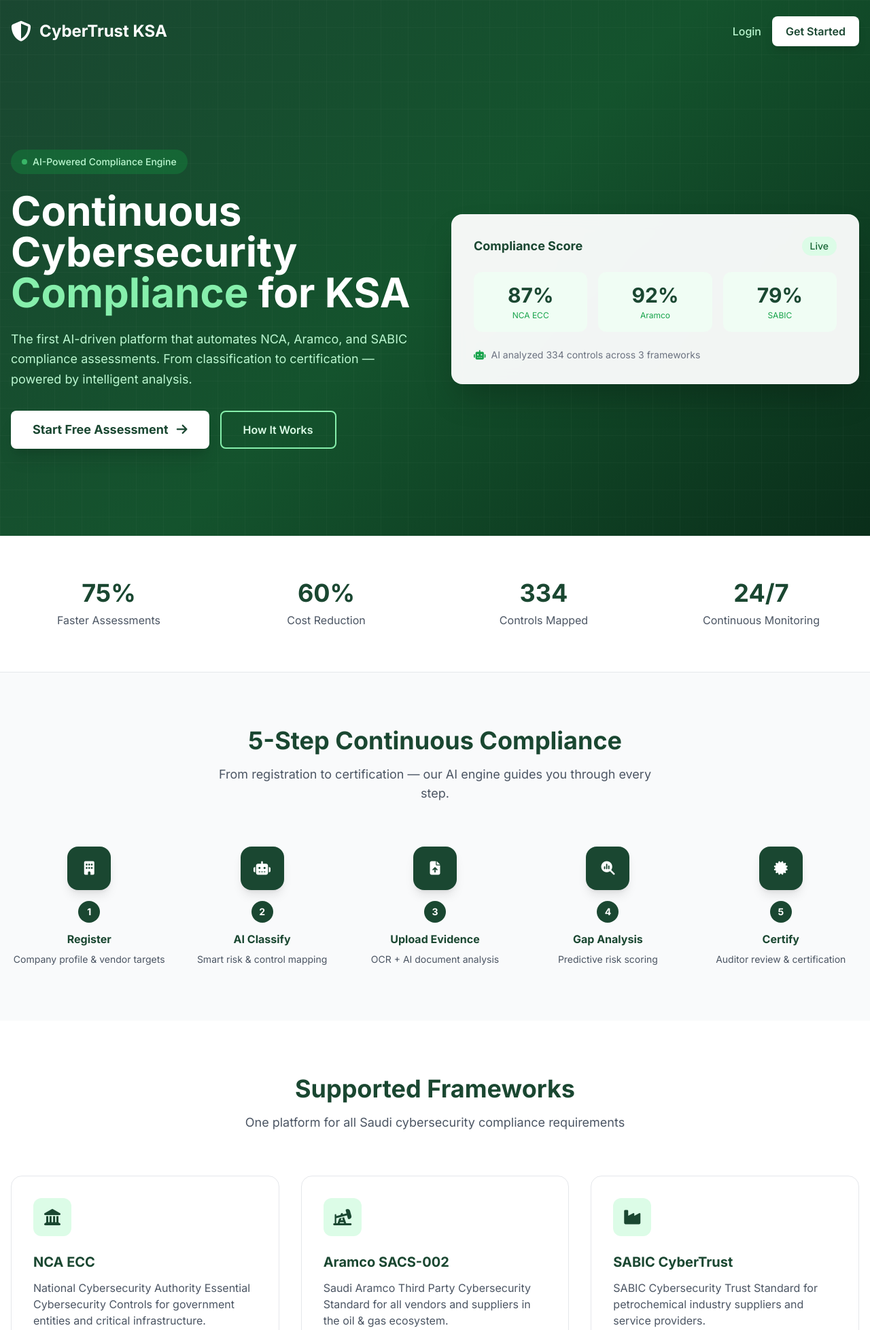
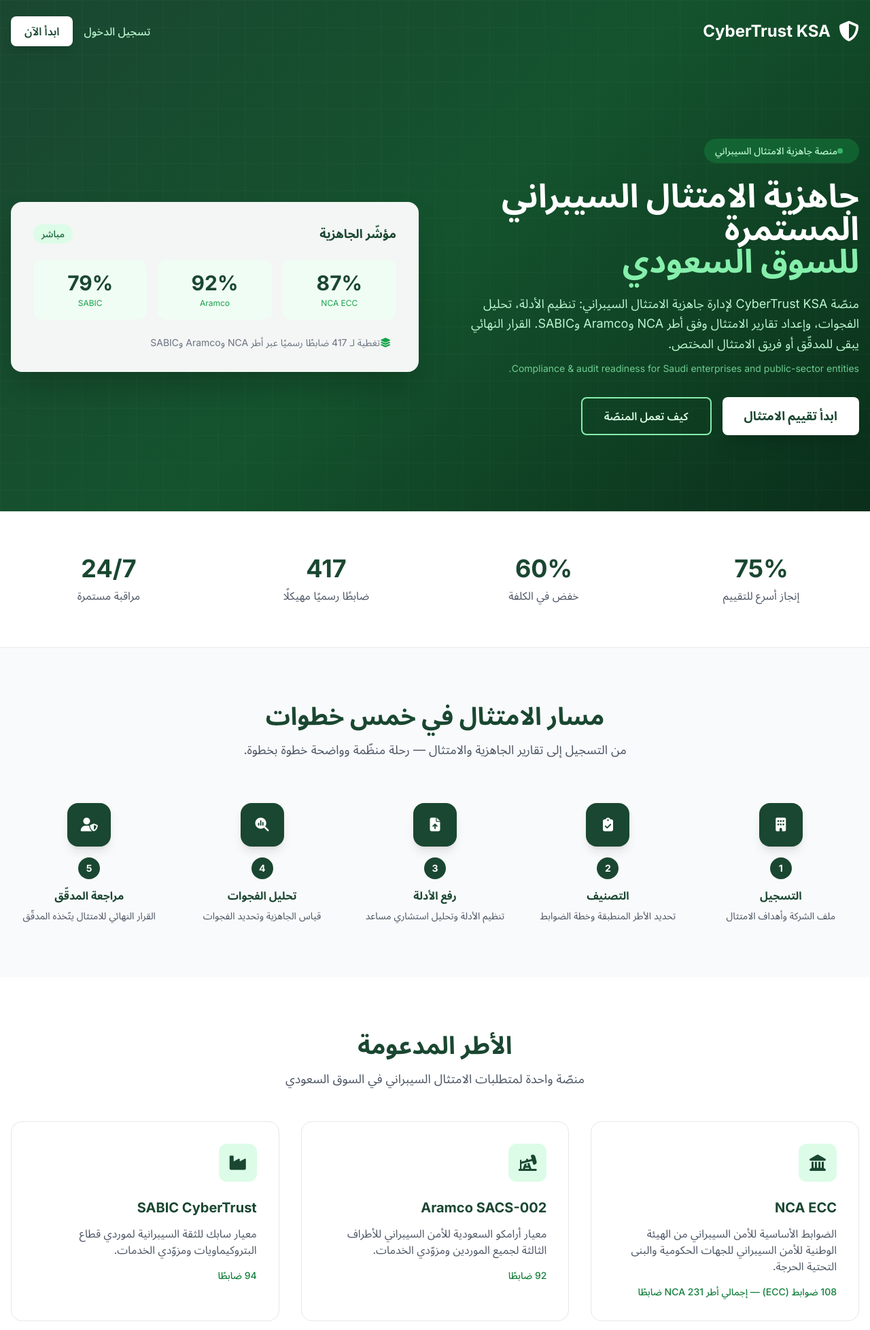
Before and after one commit to mohammed0115/1saudicyber, a Django app: page / in a window 1280 px wide. Shown: the top 1956 px of the page at 68% size. Run offline with Django 5.2, Linux system fonts and the light colour scheme; data that the repository does not hold is empty; parts of the project's set-up code (start-up, migrations or seed data) failed here and were passed over; some libraries are stand-ins or nearby versions.

Commit message:
Localize public onboarding experience for Arabic KSA users
Arabic-first, RTL landing page with corrected official control counts
(417 total; NCA ECC 108 / NCA 231; Aramco 92; SABIC 94), readiness
terminology instead of certification claims, and removal of the legacy
334 number. Company registration is now a calm 3-step stepper. No
compliance, subscription, or report logic changed; no migrations.

Co-Authored-By: Claude Opus 4.8 (1M context) <noreply@anthropic.com>

```diff
--- a/templates/compliance/controls_list.html
+++ b/templates/compliance/controls_list.html
@@ -7,7 +7,7 @@
     <div class="flex flex-col md:flex-row justify-between items-start md:items-center gap-4">
         <div>
             <h1 class="text-2xl font-bold text-gov-green-800">Compliance Controls</h1>
-            <p class="text-gov-gray-600">334 controls mapped across NCA, Aramco, and SABIC frameworks</p>
+            <p class="text-gov-gray-600">417 ضابطًا رسميًا عبر أطر NCA وAramco وSABIC</p>
         </div>
     </div>
 
--- a/templates/core/landing.html
+++ b/templates/core/landing.html
@@ -1,52 +1,55 @@
 {% extends "base.html" %}
-{% block title %}CyberTrust KSA - AI-Powered Cybersecurity Compliance{% endblock %}
+{% block title %}CyberTrust KSA — منصة جاهزية الامتثال السيبراني{% endblock %}
 
 {% block body %}
-<!-- Hero Section -->
+<div dir="rtl" style="font-family:'Inter','Noto Sans Arabic',sans-serif;">
+
+<!-- Hero -->
 <section class="gradient-gov relative overflow-hidden">
     <div class="absolute inset-0 opacity-10">
         <svg width="100%" height="100%"><defs><pattern id="grid" width="40" height="40" patternUnits="userSpaceOnUse"><path d="M 40 0 L 0 0 0 40" fill="none" stroke="white" stroke-width="0.5"/></pattern></defs><rect width="100%" height="100%" fill="url(#grid)"/></svg>
     </div>
     <nav class="relative z-10 max-w-7xl mx-auto px-4 py-6 flex justify-between items-center">
-        <div class="flex items-center space-x-3">
+        <div class="flex items-center gap-3">
             <i class="fas fa-shield-halved text-white text-3xl"></i>
             <span class="text-white font-bold text-2xl">CyberTrust KSA</span>
         </div>
-        <div class="flex items-center space-x-4">
-            <a href="{% url 'core:login' %}" class="text-gov-green-200 hover:text-white font-medium transition">Login</a>
-            <a href="{% url 'core:get_started' %}" class="bg-white text-gov-green-800 px-5 py-2.5 rounded-lg font-semibold hover:bg-gov-green-50 transition shadow-lg">Get Started</a>
+        <div class="flex items-center gap-4">
+            <a href="{% url 'core:login' %}" class="text-gov-green-200 hover:text-white font-medium transition">تسجيل الدخول</a>
+            <a href="{% url 'core:get_started' %}" class="bg-white text-gov-green-800 px-5 py-2.5 rounded-lg font-semibold hover:bg-gov-green-50 transition shadow-lg">ابدأ الآن</a>
         </div>
     </nav>
 
-    <div class="relative z-10 max-w-7xl mx-auto px-4 py-20 lg:py-32">
+    <div class="relative z-10 max-w-7xl mx-auto px-4 py-20 lg:py-28">
         <div class="grid lg:grid-cols-2 gap-12 items-center">
             <div>
                 <div class="inline-flex items-center bg-gov-green-700/50 rounded-full px-4 py-2 mb-6">
-                    <span class="w-2 h-2 bg-green-400 rounded-full animate-pulse mr-2"></span>
-                    <span class="text-green-200 text-sm font-medium">AI-Powered Compliance Engine</span>
+                    <span class="w-2 h-2 bg-green-400 rounded-full animate-pulse ms-2"></span>
+                    <span class="text-green-200 text-sm font-medium">منصة جاهزية الامتثال السيبراني</span>
                 </div>
-                <h1 class="text-4xl lg:text-6xl font-bold text-white leading-tight mb-6">
-                    Continuous Cybersecurity<br>
-                    <span class="text-green-300">Compliance</span> for KSA
+                <h1 class="text-4xl lg:text-5xl font-bold text-white leading-tight mb-6">
+                    جاهزية الامتثال السيبراني المستمرة
+                    <br><span class="text-green-300">للسوق السعودي</span>
                 </h1>
-                <p class="text-gov-green-200 text-lg mb-8 leading-relaxed">
-                    The first AI-driven platform that automates NCA, Aramco, and SABIC compliance assessments.
-                    From classification to certification — powered by intelligent analysis.
+                <p class="text-gov-green-200 text-lg mb-3 leading-relaxed">
+                    منصّة CyberTrust KSA لإدارة جاهزية الامتثال السيبراني: تنظيم الأدلة، تحليل الفجوات،
+                    وإعداد تقارير الامتثال وفق أطر NCA وAramco وSABIC. القرار النهائي يبقى للمدقّق أو فريق الامتثال المختص.
                 </p>
+                <p class="text-gov-green-300/80 text-sm mb-8">Compliance &amp; audit readiness for Saudi enterprises and public-sector entities.</p>
                 <div class="flex flex-wrap gap-4">
                     <a href="{% url 'core:get_started' %}" class="bg-white text-gov-green-800 px-8 py-3.5 rounded-lg font-bold text-lg hover:bg-green-50 transition shadow-xl">
-                        Start Free Assessment <i class="fas fa-arrow-right ml-2"></i>
+                        ابدأ تقييم الامتثال
                     </a>
                     <a href="#process" class="border-2 border-gov-green-300 text-gov-green-100 px-8 py-3.5 rounded-lg font-semibold hover:bg-gov-green-700/50 transition">
-                        How It Works
+                        كيف تعمل المنصّة
                     </a>
                 </div>
             </div>
             <div class="hidden lg:block">
-                <div class="glass-card rounded-2xl p-8 shadow-2xl">
+                <div class="glass-card rounded-2xl p-8 shadow-2xl text-right">
                     <div class="flex items-center justify-between mb-6">
-                        <h3 class="font-bold text-gov-green-800 text-lg">Compliance Score</h3>
-                        <span class="bg-green-100 text-green-800 px-3 py-1 rounded-full text-sm font-medium">Live</span>
+                        <h3 class="font-bold text-gov-green-800 text-lg">مؤشّر الجاهزية</h3>
+                        <span class="bg-green-100 text-green-800 px-3 py-1 rounded-full text-sm font-medium">مباشر</span>
                     </div>
                     <div class="grid grid-cols-3 gap-4 mb-6">
                         <div class="text-center p-4 bg-gov-green-50 rounded-xl">
@@ -63,8 +66,8 @@
                         </div>
                     </div>
                     <div class="flex items-center text-sm text-gov-gray-500">
-                        <i class="fas fa-robot text-gov-green-600 mr-2"></i>
-                        AI analyzed 334 controls across 3 frameworks
+                        <i class="fas fa-layer-group text-gov-green-600 ms-2"></i>
+                        تغطية لـ 417 ضابطًا رسميًا عبر أطر NCA وAramco وSABIC
                     </div>
                 </div>
             </div>
@@ -72,78 +75,39 @@
     </div>
 </section>
 
-<!-- ROI Metrics -->
+<!-- Metrics -->
 <section class="py-16 bg-white border-b">
     <div class="max-w-7xl mx-auto px-4">
-        <div class="grid grid-cols-2 md:grid-cols-4 gap-8">
-            <div class="text-center">
-                <div class="text-4xl font-bold text-gov-green-800">75%</div>
-                <div class="text-gov-gray-600 mt-2">Faster Assessments</div>
-            </div>
-            <div class="text-center">
-                <div class="text-4xl font-bold text-gov-green-800">60%</div>
-                <div class="text-gov-gray-600 mt-2">Cost Reduction</div>
-            </div>
-            <div class="text-center">
-                <div class="text-4xl font-bold text-gov-green-800">334</div>
-                <div class="text-gov-gray-600 mt-2">Controls Mapped</div>
-            </div>
-            <div class="text-center">
-                <div class="text-4xl font-bold text-gov-green-800">24/7</div>
-                <div class="text-gov-gray-600 mt-2">Continuous Monitoring</div>
-            </div>
+        <div class="grid grid-cols-2 md:grid-cols-4 gap-8 text-center">
+            <div><div class="text-4xl font-bold text-gov-green-800">75%</div><div class="text-gov-gray-600 mt-2">إنجاز أسرع للتقييم</div></div>
+            <div><div class="text-4xl font-bold text-gov-green-800">60%</div><div class="text-gov-gray-600 mt-2">خفض في الكلفة</div></div>
+            <div><div class="text-4xl font-bold text-gov-green-800">417</div><div class="text-gov-gray-600 mt-2">ضابطًا رسميًا مهيكلًا</div></div>
+            <div><div class="text-4xl font-bold text-gov-green-800">24/7</div><div class="text-gov-gray-600 mt-2">مراقبة مستمرة</div></div>
         </div>
     </div>
 </section>
 
-<!-- 5-Step Process -->
+<!-- Process / stepper -->
 <section id="process" class="py-20 bg-gov-gray-50">
     <div class="max-w-7xl mx-auto px-4">
         <div class="text-center mb-16">
-            <h2 class="text-3xl lg:text-4xl font-bold text-gov-green-800 mb-4">5-Step Continuous Compliance</h2>
-            <p class="text-gov-gray-600 text-lg max-w-2xl mx-auto">From registration to certification — our AI engine guides you through every step.</p>
+            <h2 class="text-3xl lg:text-4xl font-bold text-gov-green-800 mb-4">مسار الامتثال في خمس خطوات</h2>
+            <p class="text-gov-gray-600 text-lg max-w-2xl mx-auto">من التسجيل إلى تقارير الجاهزية والامتثال — رحلة منظّمة وواضحة خطوة بخطوة.</p>
         </div>
         <div class="grid md:grid-cols-5 gap-6">
+            {% for s in "12345" %}
             <div class="text-center group">
                 <div class="w-16 h-16 bg-gov-green-800 rounded-2xl flex items-center justify-center mx-auto mb-4 group-hover:scale-110 transition shadow-lg">
-                    <i class="fas fa-building text-white text-xl"></i>
+                    <i class="fas {% if forloop.counter == 1 %}fa-building{% elif forloop.counter == 2 %}fa-clipboard-check{% elif forloop.counter == 3 %}fa-file-upload{% elif forloop.counter == 4 %}fa-magnifying-glass-chart{% else %}fa-user-shield{% endif %} text-white text-xl"></i>
                 </div>
-                <div class="bg-gov-green-800 text-white w-8 h-8 rounded-full flex items-center justify-center mx-auto mb-3 text-sm font-bold">1</div>
-                <h3 class="font-bold text-gov-green-800 mb-2">Register</h3>
-                <p class="text-sm text-gov-gray-600">Company profile & vendor targets</p>
+                <div class="bg-gov-green-800 text-white w-8 h-8 rounded-full flex items-center justify-center mx-auto mb-3 text-sm font-bold">{{ forloop.counter }}</div>
+                {% if forloop.counter == 1 %}<h3 class="font-bold text-gov-green-800 mb-2">التسجيل</h3><p class="text-sm text-gov-gray-600">ملف الشركة وأهداف الامتثال</p>
+                {% elif forloop.counter == 2 %}<h3 class="font-bold text-gov-green-800 mb-2">التصنيف</h3><p class="text-sm text-gov-gray-600">تحديد الأطر المنطبقة وخطة الضوابط</p>
+                {% elif forloop.counter == 3 %}<h3 class="font-bold text-gov-green-800 mb-2">رفع الأدلة</h3><p class="text-sm text-gov-gray-600">تنظيم الأدلة وتحليل استشاري مساعد</p>
+                {% elif forloop.counter == 4 %}<h3 class="font-bold text-gov-green-800 mb-2">تحليل الفجوات</h3><p class="text-sm text-gov-gray-600">قياس الجاهزية وتحديد الفجوات</p>
+                {% else %}<h3 class="font-bold text-gov-green-800 mb-2">مراجعة المدقّق</h3><p class="text-sm text-gov-gray-600">القرار النهائي للامتثال يتّخذه المدقّق</p>{% endif %}
             </div>
-            <div class="text-center group">
-                <div class="w-16 h-16 bg-gov-green-800 rounded-2xl flex items-center justify-center mx-auto mb-4 group-hover:scale-110 transition shadow-lg">
-                    <i class="fas fa-robot text-white text-xl"></i>
-                </div>
-                <div class="bg-gov-green-800 text-white w-8 h-8 rounded-full flex items-center justify-center mx-auto mb-3 text-sm font-bold">2</div>
-                <h3 class="font-bold text-gov-green-800 mb-2">AI Classify</h3>
-                <p class="text-sm text-gov-gray-600">Smart risk & control mapping</p>
-            </div>
-            <div class="text-center group">
-                <div class="w-16 h-16 bg-gov-green-800 rounded-2xl flex items-center justify-center mx-auto mb-4 group-hover:scale-110 transition shadow-lg">
-                    <i class="fas fa-file-upload text-white text-xl"></i>
-                </div>
-                <div class="bg-gov-green-800 text-white w-8 h-8 rounded-full flex items-center justify-center mx-auto mb-3 text-sm font-bold">3</div>
-                <h3 class="font-bold text-gov-green-800 mb-2">Upload Evidence</h3>
-                <p class="text-sm text-gov-gray-600">OCR + AI document analysis</p>
-            </div>
-            <div class="text-center group">
-                <div class="w-16 h-16 bg-gov-green-800 rounded-2xl flex items-center justify-center mx-auto mb-4 group-hover:scale-110 transition shadow-lg">
-                    <i class="fas fa-magnifying-glass-chart text-white text-xl"></i>
-                </div>
-                <div class="bg-gov-green-800 text-white w-8 h-8 rounded-full flex items-center justify-center mx-auto mb-3 text-sm font-bold">4</div>
-                <h3 class="font-bold text-gov-green-800 mb-2">Gap Analysis</h3>
-                <p class="text-sm text-gov-gray-600">Predictive risk scoring</p>
-            </div>
-            <div class="text-center group">
-                <div class="w-16 h-16 bg-gov-green-800 rounded-2xl flex items-center justify-center mx-auto mb-4 group-hover:scale-110 transition shadow-lg">
-                    <i class="fas fa-certificate text-white text-xl"></i>
-                </div>
-                <div class="bg-gov-green-800 text-white w-8 h-8 rounded-full flex items-center justify-center mx-auto mb-3 text-sm font-bold">5</div>
-                <h3 class="font-bold text-gov-green-800 mb-2">Certify</h3>
-                <p class="text-sm text-gov-gray-600">Auditor review & certification</p>
-            </div>
+            {% endfor %}
         </div>
     </div>
 </section>
@@ -151,46 +115,44 @@
 <!-- Frameworks -->
 <section class="py-20 bg-white">
     <div class="max-w-7xl mx-auto px-4">
-        <div class="text-center mb-16">
-            <h2 class="text-3xl lg:text-4xl font-bold text-gov-green-800 mb-4">Supported Frameworks</h2>
-            <p class="text-gov-gray-600 text-lg">One platform for all Saudi cybersecurity compliance requirements</p>
+        <div class="text-center mb-12">
+            <h2 class="text-3xl lg:text-4xl font-bold text-gov-green-800 mb-4">الأطر المدعومة</h2>
+            <p class="text-gov-gray-600 text-lg">منصّة واحدة لمتطلبات الامتثال السيبراني في السوق السعودي</p>
         </div>
         <div class="grid md:grid-cols-3 gap-8">
             <div class="border border-gov-gray-200 rounded-2xl p-8 hover:shadow-xl transition group">
                 <div class="w-14 h-14 bg-gov-green-100 rounded-xl flex items-center justify-center mb-6 group-hover:bg-gov-green-800 transition">
-                    <i class="fas fa-landmark text-gov-green-800 text-2xl group-hover:text-white transition"></i>
-                </div>
+                    <i class="fas fa-landmark text-gov-green-800 text-2xl group-hover:text-white transition"></i></div>
                 <h3 class="text-xl font-bold text-gov-green-800 mb-3">NCA ECC</h3>
-                <p class="text-gov-gray-600 mb-4">National Cybersecurity Authority Essential Cybersecurity Controls for government entities and critical infrastructure.</p>
-                <div class="text-sm text-gov-green-700 font-medium">114+ Controls</div>
+                <p class="text-gov-gray-600 mb-4">الضوابط الأساسية للأمن السيبراني من الهيئة الوطنية للأمن السيبراني للجهات الحكومية والبنى التحتية الحرجة.</p>
+                <div class="text-sm text-gov-green-700 font-medium">108 ضوابط (ECC) — إجمالي أطر NCA 231 ضابطًا</div>
             </div>
             <div class="border border-gov-gray-200 rounded-2xl p-8 hover:shadow-xl transition group">
                 <div class="w-14 h-14 bg-gov-green-100 rounded-xl flex items-center justify-center mb-6 group-hover:bg-gov-green-800 transition">
-                    <i class="fas fa-oil-well text-gov-green-800 text-2xl group-hover:text-white transition"></i>
-                </div>
+                    <i class="fas fa-oil-well text-gov-green-800 text-2xl group-hover:text-white transition"></i></div>
                 <h3 class="text-xl font-bold text-gov-green-800 mb-3">Aramco SACS-002</h3>
-                <p class="text-gov-gray-600 mb-4">Saudi Aramco Third Party Cybersecurity Standard for all vendors and suppliers in the oil & gas ecosystem.</p>
-                <div class="text-sm text-gov-green-700 font-medium">92+ Controls</div>
+                <p class="text-gov-gray-600 mb-4">معيار أرامكو السعودية للأمن السيبراني للأطراف الثالثة لجميع الموردين ومزوّدي الخدمات.</p>
+                <div class="text-sm text-gov-green-700 font-medium">92 ضابطًا</div>
             </div>
             <div class="border border-gov-gray-200 rounded-2xl p-8 hover:shadow-xl transition group">
                 <div class="w-14 h-14 bg-gov-green-100 rounded-xl flex items-center justify-center mb-6 group-hover:bg-gov-green-800 transition">
-                    <i class="fas fa-industry text-gov-green-800 text-2xl group-hover:text-white transition"></i>
-                </div>
+                    <i class="fas fa-industry text-gov-green-800 text-2xl group-hover:text-white transition"></i></div>
                 <h3 class="text-xl font-bold text-gov-green-800 mb-3">SABIC CyberTrust</h3>
-                <p class="text-gov-gray-600 mb-4">SABIC Cybersecurity Trust Standard for petrochemical industry suppliers and service providers.</p>
-                <div class="text-sm text-gov-green-700 font-medium">94+ Controls</div>
+                <p class="text-gov-gray-600 mb-4">معيار سابك للثقة السيبرانية لموردي قطاع البتروكيماويات ومزوّدي الخدمات.</p>
+                <div class="text-sm text-gov-green-700 font-medium">94 ضابطًا</div>
             </div>
         </div>
+        <p class="text-center text-gov-gray-500 text-sm mt-8">إجمالي التغطية: 417 ضابطًا رسميًا عبر أطر NCA وAramco وSABIC.</p>
     </div>
 </section>
 
 <!-- CTA -->
 <section class="gradient-gov py-20">
     <div class="max-w-4xl mx-auto px-4 text-center">
-        <h2 class="text-3xl lg:text-4xl font-bold text-white mb-6">Ready to Achieve Compliance?</h2>
-        <p class="text-gov-green-200 text-lg mb-8">Join Saudi enterprises using AI to accelerate their cybersecurity certification journey.</p>
-        <a href="{% url 'core:register' %}" class="inline-block bg-white text-gov-green-800 px-10 py-4 rounded-lg font-bold text-lg hover:bg-green-50 transition shadow-xl">
-            Register Your Company <i class="fas fa-arrow-right ml-2"></i>
+        <h2 class="text-3xl lg:text-4xl font-bold text-white mb-6">جاهزون لرفع جاهزية الامتثال؟</h2>
+        <p class="text-gov-green-200 text-lg mb-8">انضم إلى الشركات والجهات في السعودية التي تنظّم أدلّتها وتُعدّ تقارير جاهزيتها للمراجعة.</p>
+        <a href="{% url 'core:get_started' %}" class="inline-block bg-white text-gov-green-800 px-10 py-4 rounded-lg font-bold text-lg hover:bg-green-50 transition shadow-xl">
+            سجّل شركتك
         </a>
     </div>
 </section>
@@ -200,32 +162,34 @@
     <div class="max-w-7xl mx-auto px-4">
         <div class="grid md:grid-cols-3 gap-8">
             <div>
-                <div class="flex items-center space-x-3 mb-4">
+                <div class="flex items-center gap-3 mb-4">
                     <i class="fas fa-shield-halved text-white text-2xl"></i>
                     <span class="text-white font-bold text-xl">CyberTrust KSA</span>
                 </div>
-                <p class="text-sm">AI-Powered Continuous Cybersecurity Compliance Platform for the Kingdom of Saudi Arabia.</p>
+                <p class="text-sm">منصّة إدارة جاهزية الامتثال السيبراني في المملكة العربية السعودية.</p>
             </div>
             <div>
-                <h4 class="text-white font-semibold mb-4">Frameworks</h4>
+                <h4 class="text-white font-semibold mb-4">الأطر</h4>
                 <ul class="space-y-2 text-sm">
-                    <li>NCA Essential Cybersecurity Controls</li>
+                    <li>الضوابط الأساسية NCA ECC</li>
                     <li>Aramco SACS-002</li>
-                    <li>SABIC CyberTrust Standard</li>
+                    <li>معيار SABIC CyberTrust</li>
                 </ul>
             </div>
             <div>
-                <h4 class="text-white font-semibold mb-4">Platform</h4>
+                <h4 class="text-white font-semibold mb-4">المنصّة</h4>
                 <ul class="space-y-2 text-sm">
-                    <li><a href="{% url 'core:register' %}" class="hover:text-white transition">Register</a></li>
-                    <li><a href="{% url 'core:login' %}" class="hover:text-white transition">Login</a></li>
-                    <li><a href="#process" class="hover:text-white transition">How It Works</a></li>
+                    <li><a href="{% url 'core:get_started' %}" class="hover:text-white transition">سجّل شركتك</a></li>
+                    <li><a href="{% url 'core:login' %}" class="hover:text-white transition">تسجيل الدخول</a></li>
+                    <li><a href="#process" class="hover:text-white transition">كيف تعمل المنصّة</a></li>
                 </ul>
             </div>
         </div>
         <div class="border-t border-gov-green-800 mt-8 pt-8 text-center text-sm">
-            <p>&copy; 2024 CyberTrust KSA. All rights reserved. Aligned with Saudi Vision 2030.</p>
+            <p>&copy; 2024 CyberTrust KSA — جميع الحقوق محفوظة. متوافقة مع رؤية المملكة 2030.</p>
         </div>
     </div>
 </footer>
+
+</div>
 {% endblock %}
--- a/templates/core/register.html
+++ b/templates/core/register.html
@@ -61,7 +61,7 @@
 
             <!-- Vendor Targets -->
             <h2 class="text-lg font-bold text-gov-green-800 mb-4 flex items-center">
-                <i class="fas fa-bullseye mr-2"></i> Certification Targets
+                <i class="fas fa-bullseye mr-2"></i> Compliance Targets
             </h2>
             <div class="grid md:grid-cols-3 gap-4 mb-6">
                 <label class="flex items-center p-4 border-2 border-gov-gray-200 rounded-xl cursor-pointer hover:border-gov-green-500 transition has-[:checked]:border-gov-green-600 has-[:checked]:bg-gov-green-50">
```
Also changed, not shown: core/tests.py (+137 -0 lines), templates/onboarding/register.html (+89 -10 lines).
